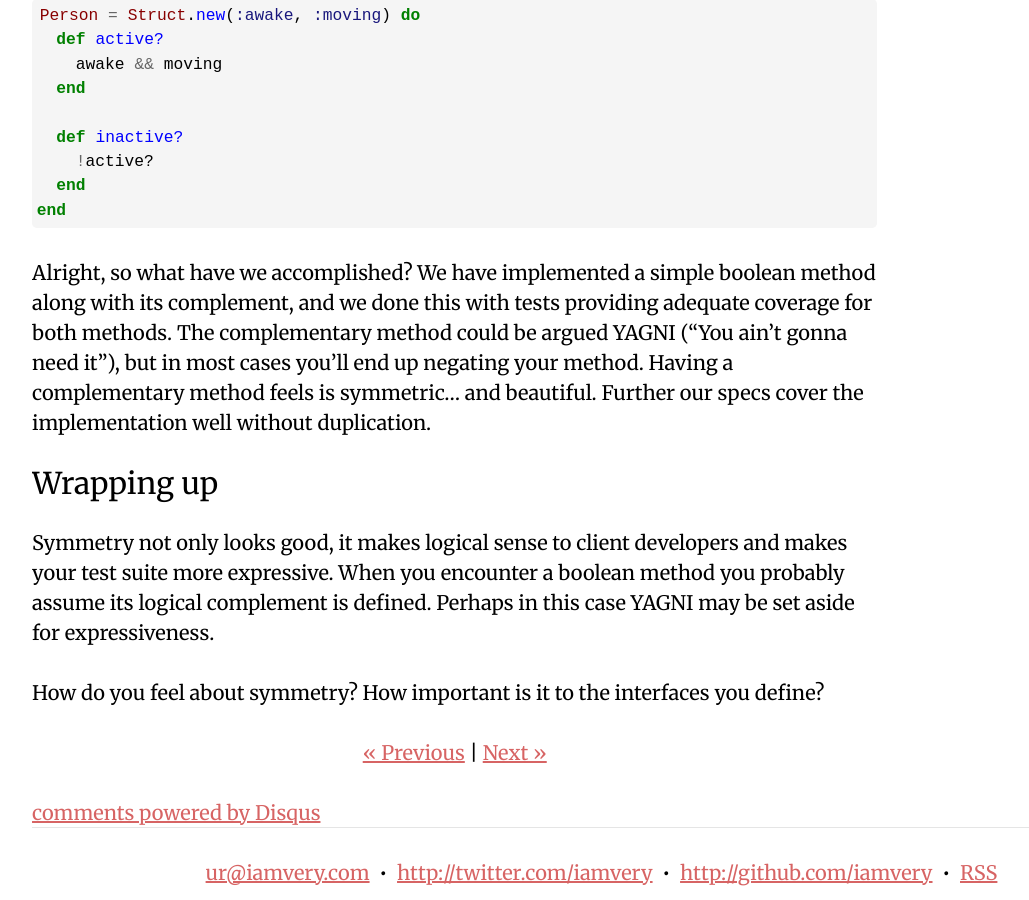
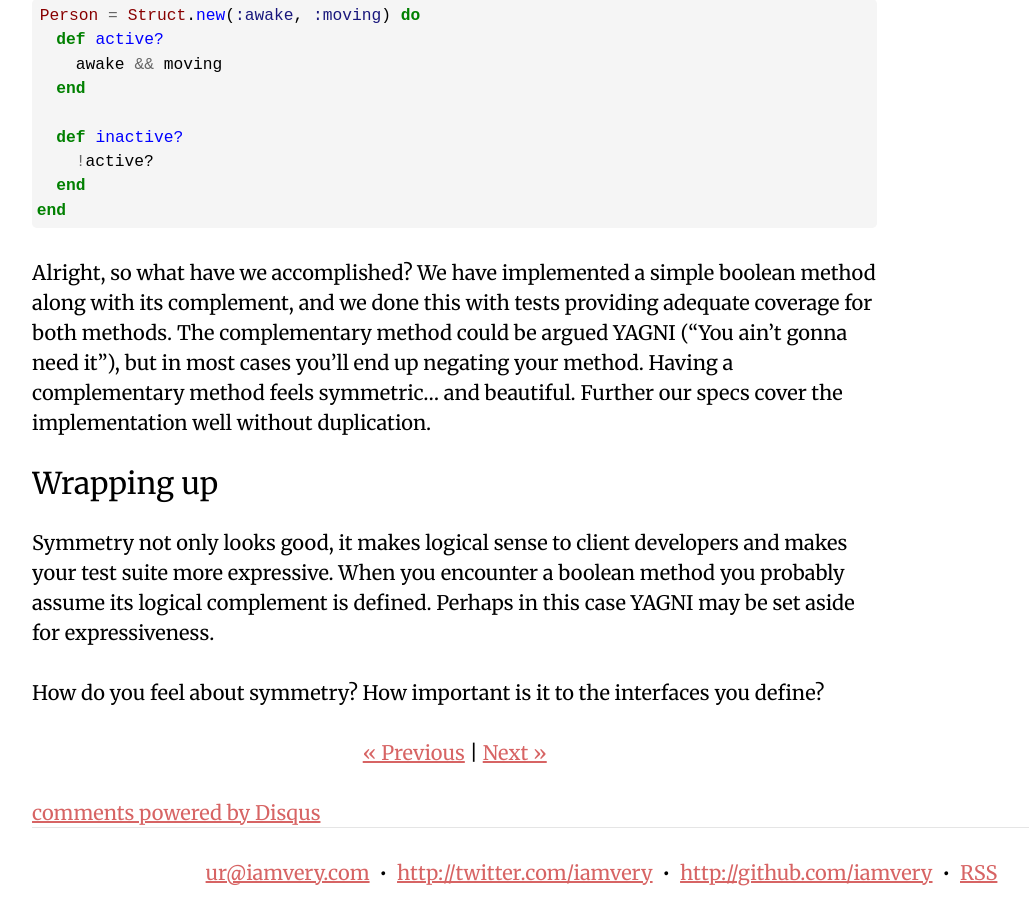
Before and after one commit to iamvery/iamvery.github.com, a Jekyll site: the page built from _posts/2013-11-22-boolean-method-symmetry.markdown, in a window 1280 px wide and 900 px high, scrolled down 2353 px. Shown: the whole window, without its empty margins (39-1068 px from the left). Built offline with Jekyll 4.4.1, drawn with Linux system fonts in a browser that asks for light colours; comment, search, counter and statistics services are not loaded; some of the changed text lies outside the part shown.

```diff
--- a/_posts/2013-11-22-boolean-method-symmetry.markdown
+++ b/_posts/2013-11-22-boolean-method-symmetry.markdown
@@ -104,7 +104,7 @@ Alright, so what have we accomplished? We have implemented a simple boolean meth
 along with its complement, and we done this with tests providing adequate coverage
 for both methods. The complementary method could be argued YAGNI ("You ain't
 gonna need it"), but in most cases you'll end up negating your method. Having a
-complementary method feels is symmetric... and beautiful. Further our specs
+complementary method feels symmetric... and beautiful. Further our specs
 cover the implementation well without duplication.
 
 ## Wrapping up
```
Also changed, not shown: other parts of _posts/2013-11-22-boolean-method-symmetry.markdown (+1 -1 lines).
